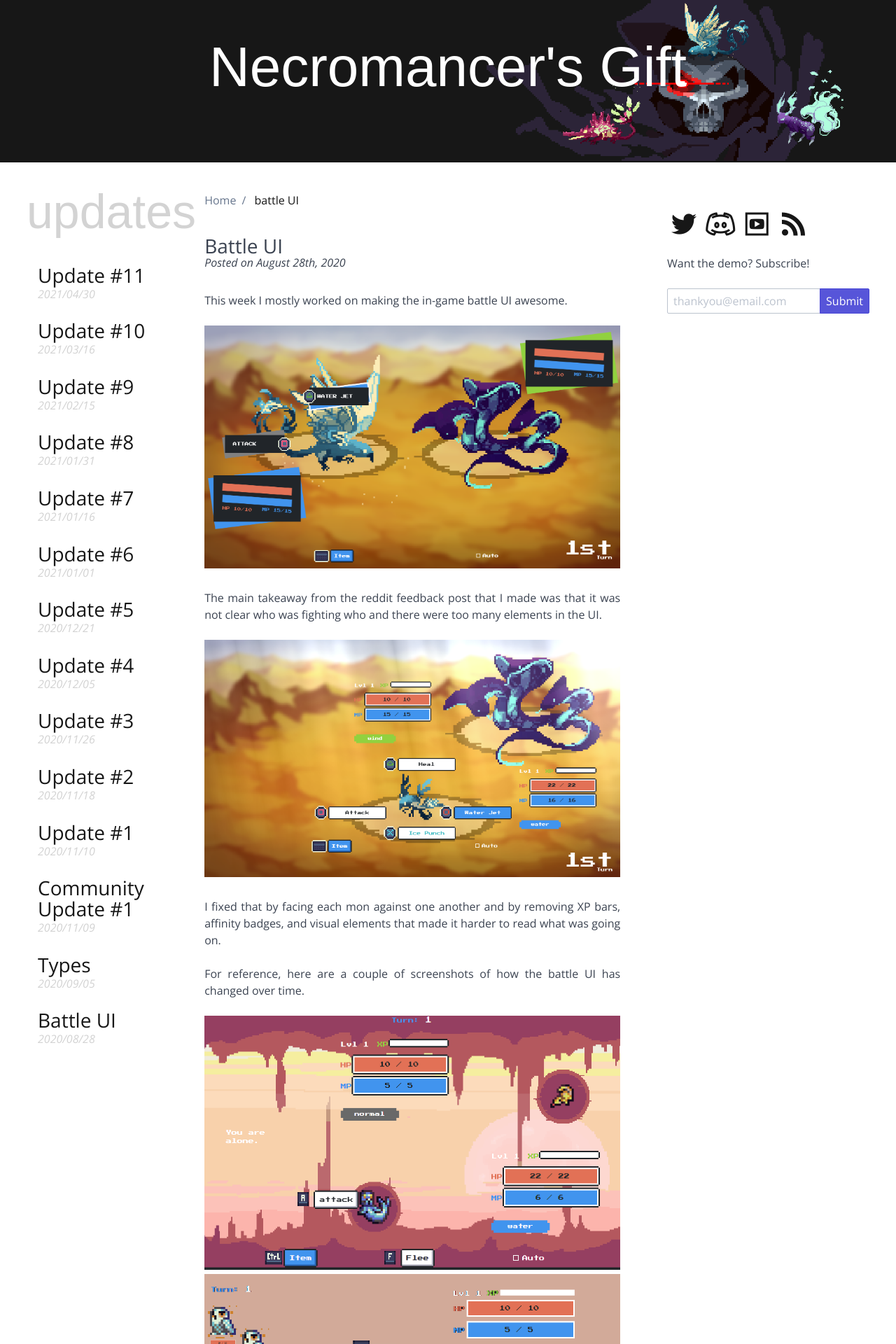
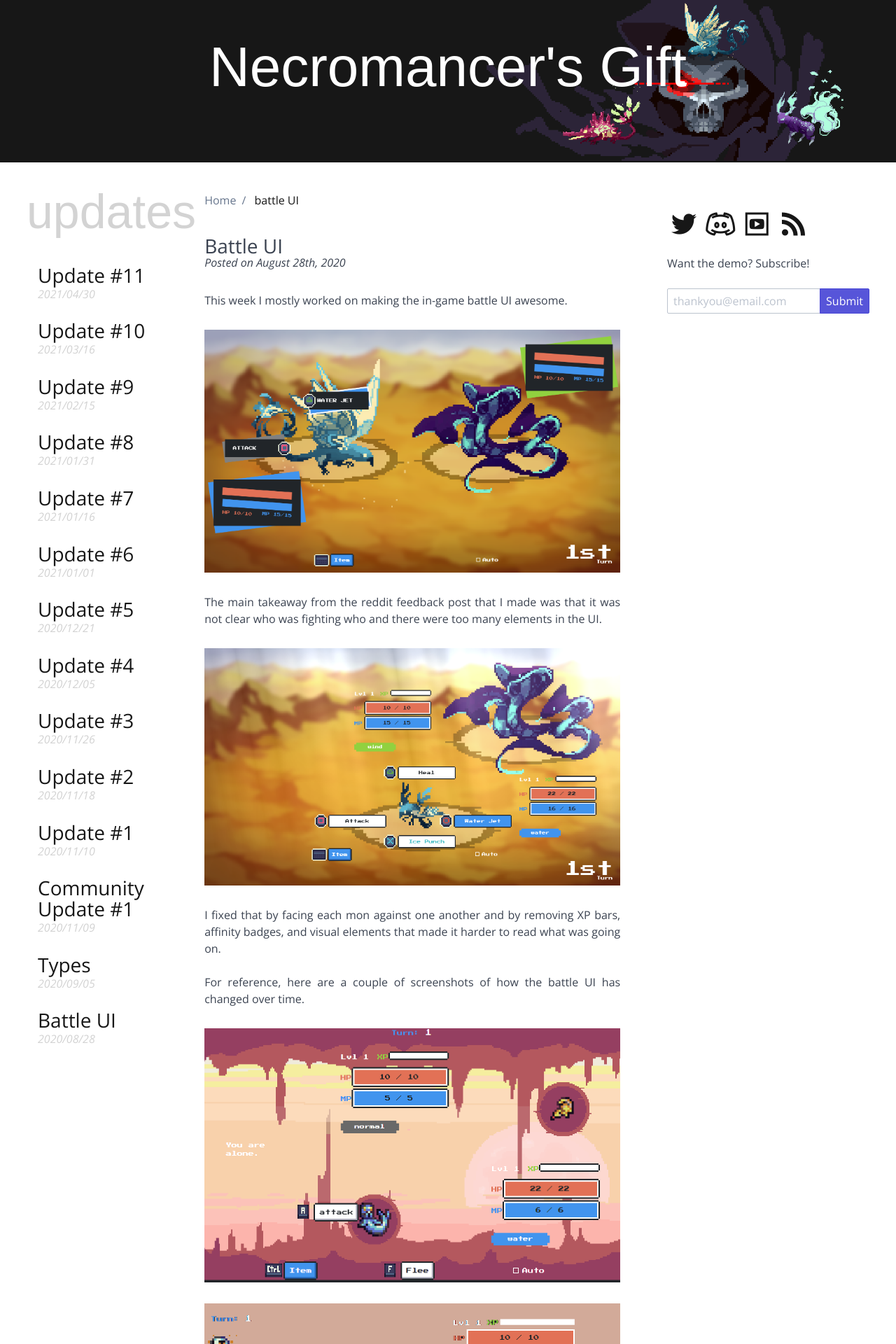
Before and after one commit to necromancers-gift/necromancers-gift.github.io, a Jekyll site: the page built from _posts/2020-08-28-battle-UI.md, in a window 1280 px wide. Shown: the top 1920 px of the page at 70% size. Built offline with Jekyll 4.4.1, drawn with Linux system fonts in a browser that asks for light colours; some web fonts are replaced.

Commit message:
feat: finish moving asset files to updates folder

```diff
--- a/_posts/2020-08-28-battle-UI.md
+++ b/_posts/2020-08-28-battle-UI.md
@@ -7,17 +7,26 @@
 
 <br>
 This week I mostly worked on making the in-game battle UI awesome.
-
-<img src="/assets/images/ui/ui-new.png" alt="" style="width:100%">
+<div class="image-container">
+  <img src="/assets/images/updates/ui/ui-new.png" alt="" style="width:100%">
+</div>
 
 The main takeaway from the reddit feedback post that I made was that it was not clear who was fighting who and there were too many elements in the UI.
 
-<img src="/assets/images/ui/ui-2.png" alt="" style="width:100%">
+<div class="image-container">
+  <img src="/assets/images/updates/ui/ui-2.png" alt="" style="width:100%">
+</div>
 
 I fixed that by facing each mon against one another and by removing XP bars, affinity badges, and visual elements that made it harder to read what was going on.
 
 For reference, here are a couple of screenshots of how the battle UI has changed over time.
 
-<img src="/assets/images/ui/ui-1.png" alt="" style="width:100%">
-<img src="/assets/images/ui/ui-0.png" alt="" style="width:100%">
-<img src="/assets/images/ui/ui-mock.png" alt="" style="width:100%">
+<div class="image-container">
+  <img src="/assets/images/updates/ui/ui-1.png" alt="" style="width:100%">
+</div>
+<div class="image-container">
+  <img src="/assets/images/updates/ui/ui-0.png" alt="" style="width:100%">
+</div>
+<div class="image-container">
+  <img src="/assets/images/updates/ui/ui-mock.png" alt="" style="width:100%">
+</div>
```
Also changed, not shown: _posts/2020-09-04-types.md (+3 -2 lines), _posts/2020-11-09-update-1.md (+1 -1 lines), assets/images/updates/gameplay/types.png (renamed from assets/images/gameplay/types.png), assets/images/updates/ui/ui-0.png (renamed from assets/images/ui/ui-0.png), assets/images/updates/ui/ui-1.png (renamed from assets/images/ui/ui-1.png), assets/images/updates/ui/ui-2.png (renamed from assets/images/ui/ui-2.png), assets/images/updates/ui/ui-mock.png (renamed from assets/images/ui/ui-mock.png), assets/images/updates/ui/ui-new.png (renamed from assets/images/ui/ui-new.png).
